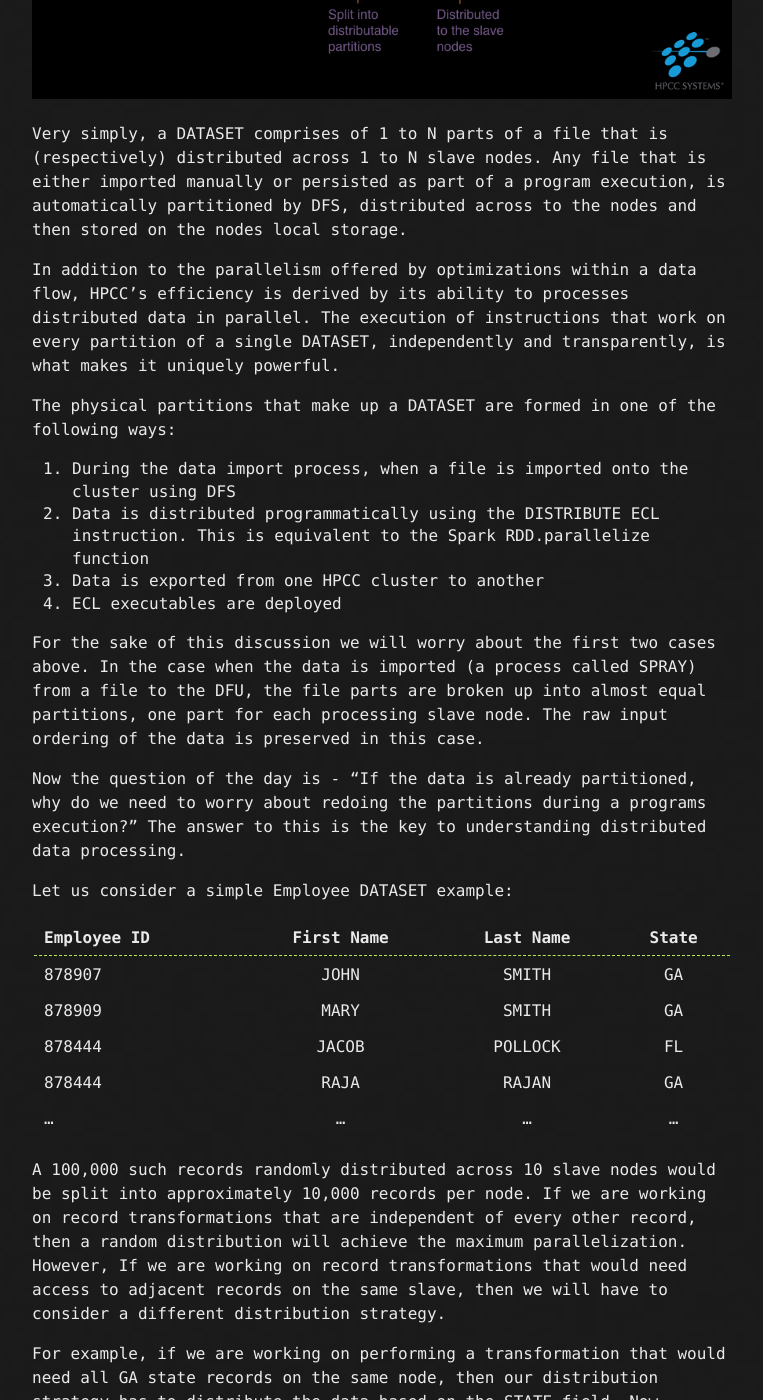
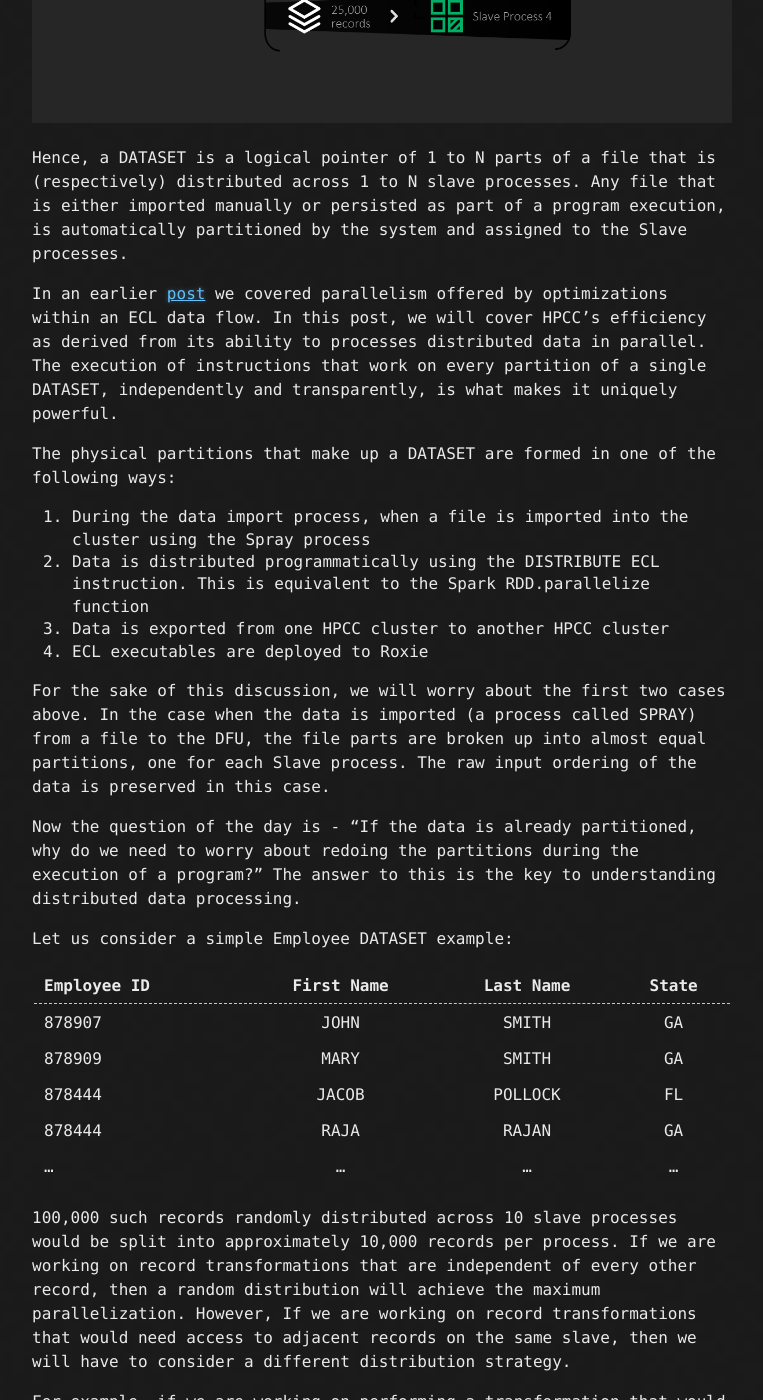
Before and after one commit to arjunachala/arjunachala.github.io, a Jekyll site: the page built from _posts/2017-9-28-Dataset.md, in a window 1280 px wide and 1400 px high, scrolled down 775 px. Shown: the whole window, without its empty margins (258-1021 px from the left). Built offline with Jekyll 4.4.1, drawn with Linux system fonts in a browser that asks for light colours; our own code applies the rules of GitHub Pages for plain Markdown files; some of the changed text lies outside the part shown.

Commit message:
Edits to Dataset

```diff
--- a/_posts/2017-9-28-Dataset.md
+++ b/_posts/2017-9-28-Dataset.md
@@ -1,23 +1,23 @@
-A DATASET is the fundamental data structure in ECL, similar to RDD in Spark. Hence, understanding the fundamentals of a DATASET, will empower developers to think in terms of data manipulation as a science rather than a programming chore.
+A DATASET is the fundamental data structure in ECL, similar to RDD in Spark. Hence, understanding the fundamentals of a DATASET will empower developers to think in terms of data manipulation as a science rather than a programming chore.
 
-A HPCC DATASET is immutable. That is, once a DATASET is written, it can be read, manipulated and then persisted as **new** DATASET. You cannot delete, update or insert records into an existing DATASET. Before we dig deeper into the usage of a DATASET, it might make sense to understand the workings of the HPCC distributed file unit (DFS).
+A DATASET is an immutable in-memory representation of a data file (aka Logical File) that exists on the file system or data constructed entirely in-memory as a part of an execution step in ECL. An HPCC Logical file is partitioned based on the number Thor Slave processes or Roxie worker processes. The following is an example of a 100K record logical file partitioned across 4 Thor Slave processes:
 
-<img src="/assets/images/hpcc_fs.jpeg"/>
+![](/assets/images/Slide16.PNG)
 
-Very simply, a DATASET comprises of 1 to N parts of a file that is (respectively) distributed across 1 to N slave nodes. Any file that is either imported manually or persisted as part of a program execution, is automatically partitioned by DFS, distributed across to the nodes and then stored on the nodes local storage.
+Hence, a DATASET is a logical pointer of 1 to N parts of a file that is (respectively) distributed across 1 to N slave processes. Any file that is either imported manually or persisted as part of a program execution, is automatically partitioned by the system and assigned to the Slave processes.
 
-In addition to the parallelism offered by optimizations within a data flow, HPCC's efficiency is derived by its ability to processes distributed data in parallel. The execution of instructions that work on every partition of a single DATASET, independently and transparently, is what makes it uniquely powerful.
+In an earlier [post](https://arjunachala.github.io/2017/09/27/I-Wish-I-Knew-This-About-E-C-L.html) we covered parallelism offered by optimizations within an ECL data flow. In this post, we will cover HPCC's efficiency as derived from its ability to processes distributed data in parallel. The execution of instructions that work on every partition of a single DATASET, independently and transparently, is what makes it uniquely powerful.
 
 The physical partitions that make up a DATASET are formed in one of the following ways:
 
-1. During the data import process, when a file is imported onto the cluster using DFS
+1. During the data import process, when a file is imported into the cluster using the Spray process
 1. Data is distributed programmatically using the DISTRIBUTE ECL instruction. This is equivalent to the Spark RDD.parallelize function
-1. Data is exported from one HPCC cluster to another
-1. ECL executables are deployed
+1. Data is exported from one HPCC cluster to another HPCC cluster
+1. ECL executables are deployed to Roxie
 
-For the sake of this discussion we will worry about the first two cases above. In the case when the data is imported (a process called SPRAY) from a file to the DFU, the file parts are broken up into almost equal partitions, one part for each processing slave node. The raw input ordering of the data is preserved in this case.
+For the sake of this discussion, we will worry about the first two cases above. In the case when the data is imported (a process called SPRAY) from a file to the DFU, the file parts are broken up into almost equal partitions, one for each Slave process. The raw input ordering of the data is preserved in this case.
 
-Now the question of the day is - "If the data is already partitioned, why do we need to worry about redoing the partitions during a programs execution?" The answer to this is the key to understanding distributed data processing.
+Now the question of the day is - "If the data is already partitioned, why do we need to worry about redoing the partitions during the execution of a program?" The answer to this is the key to understanding distributed data processing.
 
 Let us consider a simple Employee DATASET example:
 
@@ -30,7 +30,7 @@ Let us consider a simple Employee DATASET example:
 |878444|RAJA|RAJAN|GA|
 |...|...|...|...|
 
-A 100,000 such records randomly distributed across 10 slave nodes would be split into approximately 10,000 records per node. If we are working on record transformations that are independent of every other record, then a random distribution will achieve the maximum parallelization. However, If we are working on record transformations that would need access to adjacent records on the same slave, then we will have to consider a different distribution strategy.
+100,000 such records randomly distributed across 10 slave processes would be split into approximately 10,000 records per process. If we are working on record transformations that are independent of every other record, then a random distribution will achieve the maximum parallelization. However, If we are working on record transformations that would need access to adjacent records on the same slave, then we will have to consider a different distribution strategy.
 
 For example, if we are working on performing a transformation that would need all GA state records on the same node, then our distribution strategy has to distribute the data based on the STATE field. Now, basing a distribution strategy purely on the needs of the processing logic might also lead to undesired side effects. For example, let us say our employee DATASET has a 90% coverage from the state of GA. That is, around 90,000 employees out of the 100,000 are from the state of GA. When this DATASET is distributed by the state field across a 10 slave node HPCC cluster, a single slave partition will consist of 90,000 records. The 9 other slaves will have the other 10,000. Hence, when a workload is executed, the slave containing the 90,000 of the records is doing all the work. This is not an efficient use the HPCC system.
 
```
Also changed, not shown: assets/images/Slide16.PNG (added).
